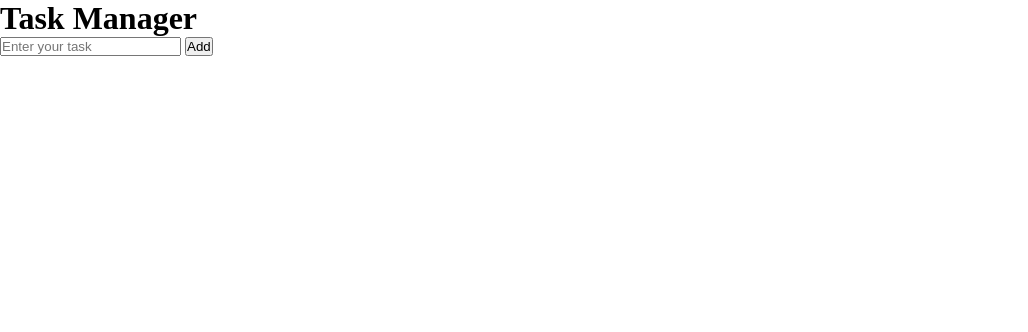
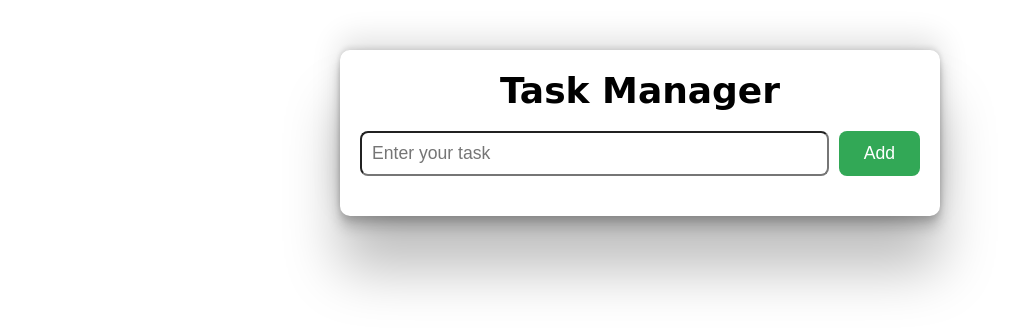
Before and after one commit to Pramodjena/MERN_BCA-24-27-, a plain HTML site: page JavaScript/Task Manager/src/index.html in a window 1280 px wide. Shown: the whole page, without its empty margins (0-1028 px from the left). Drawn offline with Linux system fonts and the light colour scheme.

Commit message:
task manager updated

```diff
--- a/JavaScript/Task Manager/src/style.css
+++ b/JavaScript/Task Manager/src/style.css
@@ -3,3 +3,52 @@
   padding: 0;
   box-sizing: border-box;
 }
+
+body {
+  font-family: cursive, sans-serif;
+  font-size: 18px;
+}
+
+.container {
+  max-width: 600px;
+  margin: 0 auto;
+  margin-top: 50px;
+  padding: 20px;
+  border-radius: 10px;
+  box-shadow: rgba(0, 0, 0, 0.25) 0px 54px 55px,
+    rgba(0, 0, 0, 0.12) 0px -12px 30px, rgba(0, 0, 0, 0.12) 0px 4px 6px,
+    rgba(0, 0, 0, 0.17) 0px 12px 13px, rgba(0, 0, 0, 0.09) 0px -3px 5px;
+}
+
+.container h1 {
+  text-align: center;
+  margin-bottom: 20px;
+}
+
+.inputContainer {
+  display: flex;
+  gap: 10px;
+  margin-bottom: 20px;
+}
+
+#taskInput {
+  flex-grow: 1;
+  padding: 10px;
+  font-size: 1.1rem;
+  border-radius: 8px;
+  outline-color: #32a856;
+}
+
+#addBtn {
+  padding: 10px 25px;
+  font-size: 1.1rem;
+  border-radius: 8px;
+  border: #ddd;
+  background-color: #32a856;
+  color: #fff;
+}
+
+#addBtn:hover {
+  background-color: #186930;
+  cursor: pointer;
+}
```
